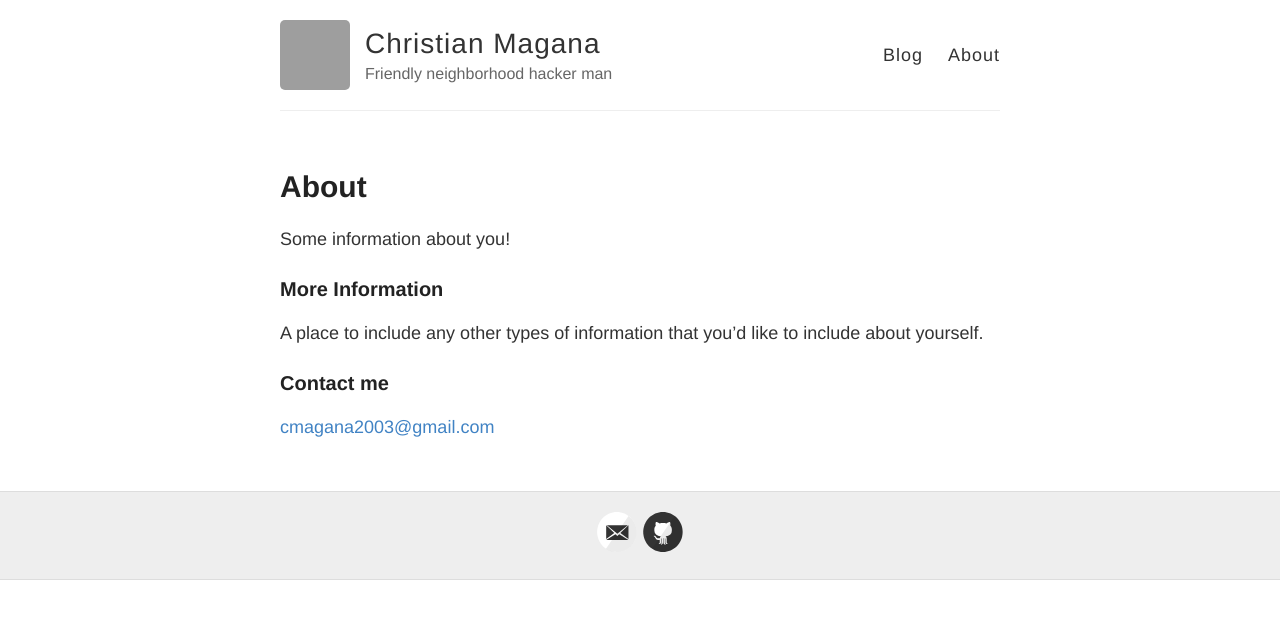
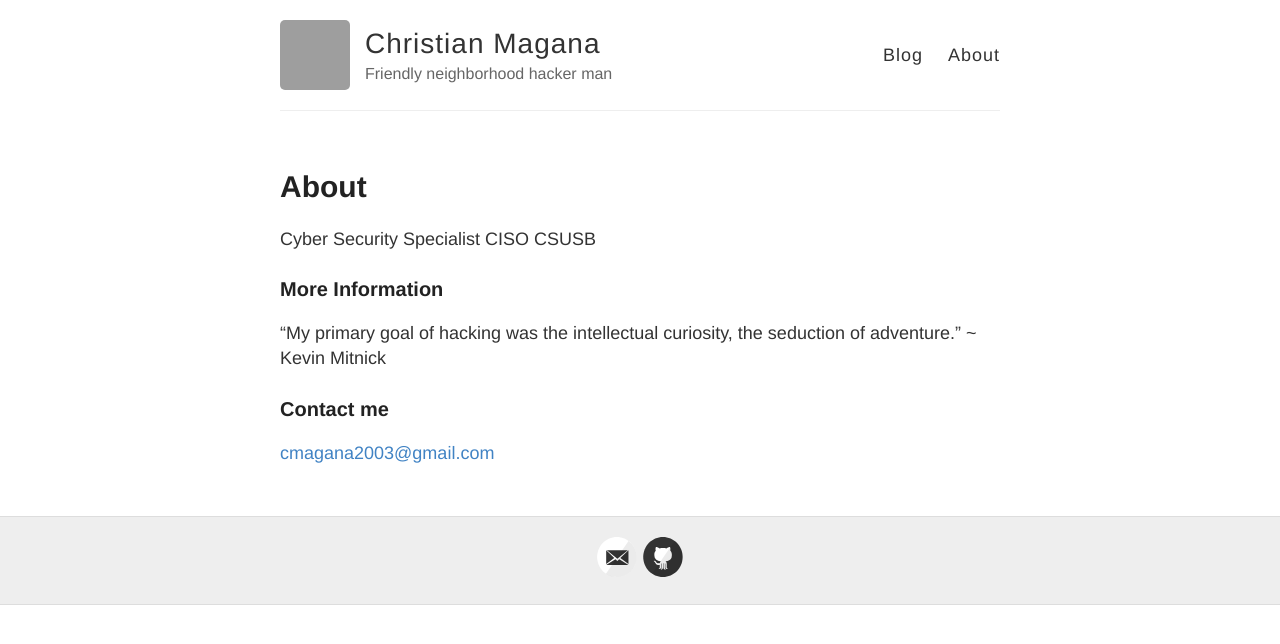
Before and after one commit to M00NLIG7/m00nlig7.github.io, a Jekyll site: the page built from docs/about.md, in a window 1280 px wide. Shown: the top 644 px of the page. Built offline with Jekyll 4.4.1, drawn with Linux system fonts in a browser that asks for light colours; grey boxes are pictures that could not be loaded.

Commit message:
Updatede about me

```diff
--- a/docs/about.md
+++ b/docs/about.md
@@ -4,11 +4,11 @@ title: About
 permalink: /about/
 ---
 
-Some information about you!
+Cyber Security Specialist || CISO CSUSB
 
 ### More Information
 
-A place to include any other types of information that you'd like to include about yourself.
+"My primary goal of hacking was the intellectual curiosity, the seduction of adventure." ~ Kevin Mitnick
 
 ### Contact me
 
```
